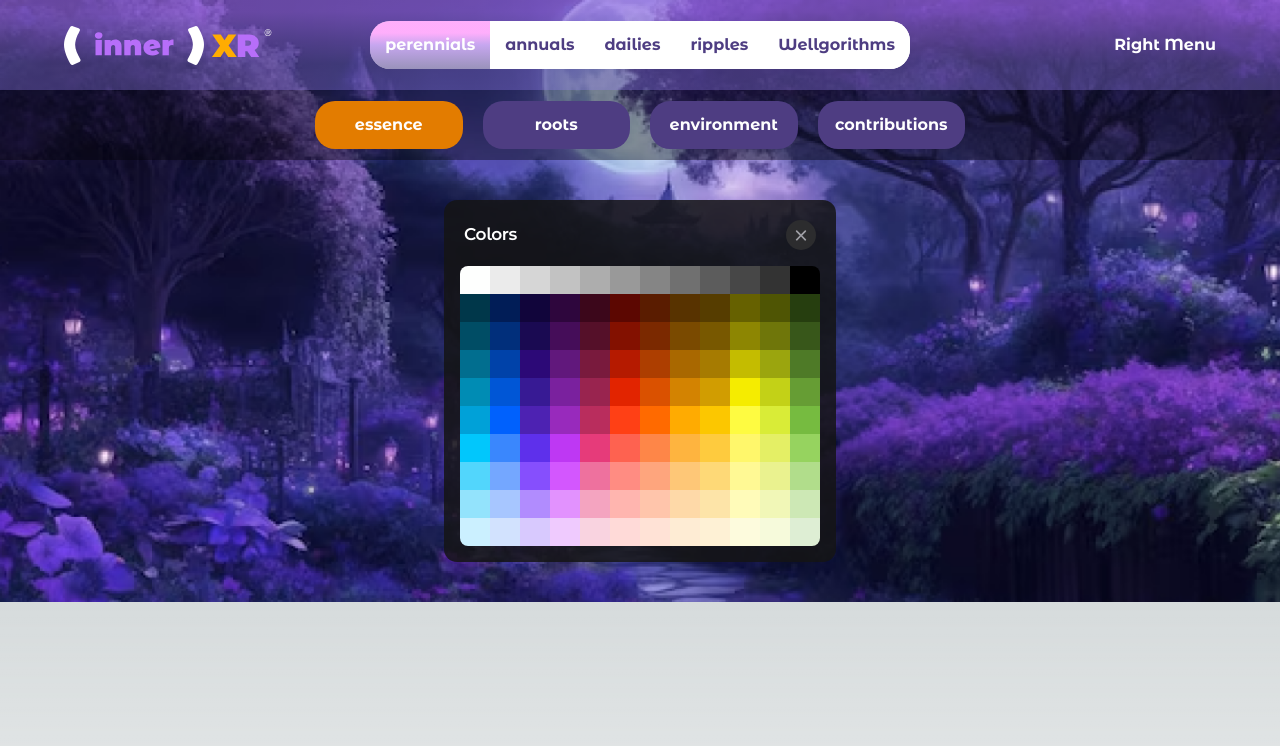
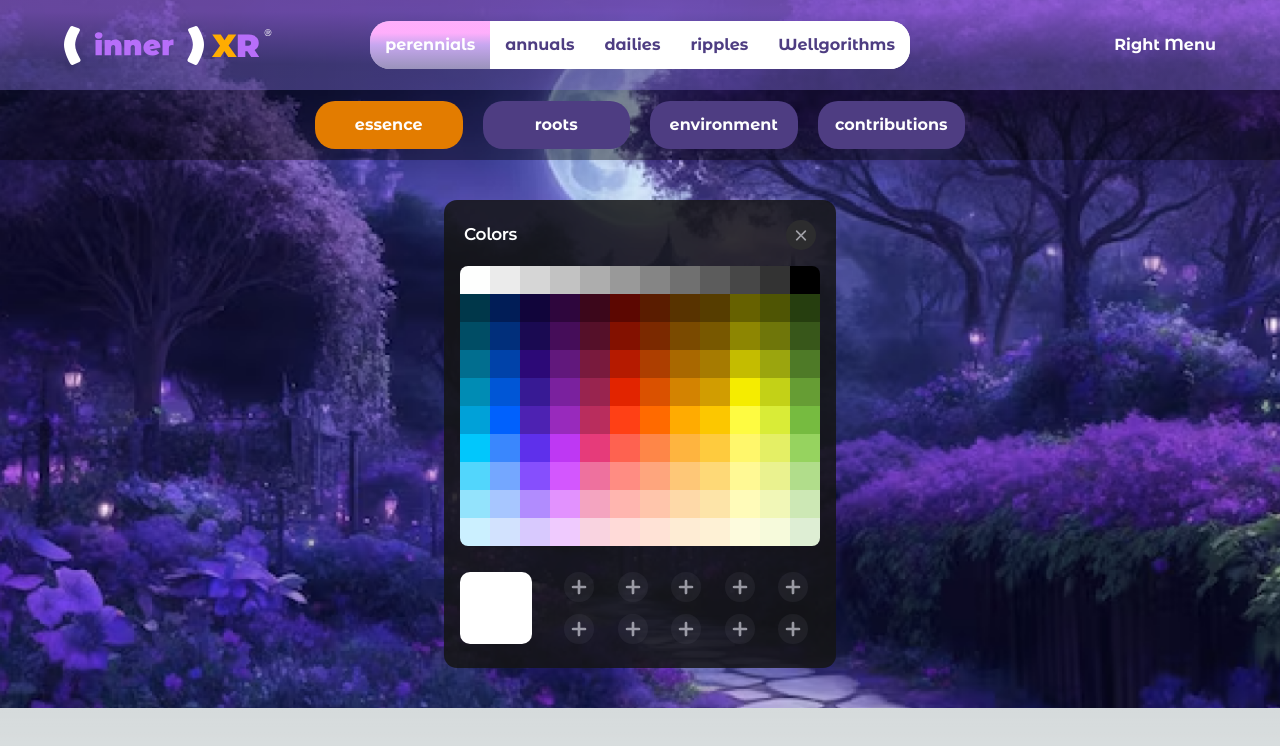
Before and after one commit to wwwebjoel/octagon-nextjs, a Next.js app: page / in a window 1280 px wide. Shown: the top 746 px of the page. Built offline with nearby package versions, Linux system fonts and the light colour scheme.

Commit message:
ColorPicker Updates

```diff
--- a/src/components/colorPicker/ColorPicker.tsx
+++ b/src/components/colorPicker/ColorPicker.tsx
@@ -1,6 +1,7 @@
 import React from 'react'
 import HexColors from "@/components/colorPicker/HexColors";
 import CloseIcon from "@/components/common/CloseIcon";
+import ColorPlusIcon from "@/components/colorPicker/ColorPlusIcon";
 
 const ColorPicker = ()=>{
     return(
@@ -12,6 +13,23 @@ const ColorPicker = ()=>{
 
             </div>
             <HexColors />
+
+            <div className={'mt-[26px] mb-2 flex gap-8 items-center'}>
+                <div className={`bg-white w-[72px] shrink-0 aspect-square rounded-[10px] overflow-hidden`}></div>
+                <div className={`w-full grid grid-cols-5 gap-3`}>
+                    <ColorPlusIcon/>
+                    <ColorPlusIcon/>
+                    <ColorPlusIcon/>
+                    <ColorPlusIcon/>
+                    <ColorPlusIcon/>
+                    <ColorPlusIcon/>
+                    <ColorPlusIcon/>
+                    <ColorPlusIcon/>
+                    <ColorPlusIcon/>
+                    <ColorPlusIcon/>
+                </div>
+
+            </div>
         </div>
     )
 }
--- /dev/null
+++ b/src/components/colorPicker/ColorPlusIcon.tsx
@@ -0,0 +1,28 @@
+import React from "react";
+
+function Icon() {
+    return (
+        <svg
+            xmlns="http://www.w3.org/2000/svg"
+            width="30"
+            height="30"
+            fill="none"
+            viewBox="0 0 30 30"
+        >
+            <rect
+                width="30"
+                height="30"
+                fill="#767680"
+                fillOpacity="0.12"
+                rx="14.857"
+            ></rect>
+            <path
+                fill="#EBEBF5"
+                fillOpacity="0.6"
+                d="M15 7.668c.693 0 1.263.529 1.328 1.205l.006.128v4.666l4.666.001a1.333 1.333 0 01.129 2.66l-.129.007h-4.667V21a1.333 1.333 0 01-2.66.129L13.667 21v-4.667H9a1.333 1.333 0 01-.128-2.66L9 13.668h4.666L13.667 9c0-.736.597-1.333 1.333-1.333z"
+            ></path>
+        </svg>
+    );
+}
+
+export default Icon;
--- a/src/components/colorPicker/HexColors.tsx
+++ b/src/components/colorPicker/HexColors.tsx
@@ -20,7 +20,10 @@ function HexColors() {
            {
                colors.map(color=>{
                    return(
-                       <div className={'hover:border-[3px] hover:border-white cursor-pointer'} key={color} style={{backgroundColor: color, width: '30px', height: '28px'}}>
+                       <div key={color} style={{backgroundColor: color, width: '30px', height: '28px'}}>
+                           <div className={`w-full h-full hover:border-[3px] hover:border-white hover:rounded-sm cursor-pointer`}>
+
+                           </div>
 
                    </div>)
                })
```
